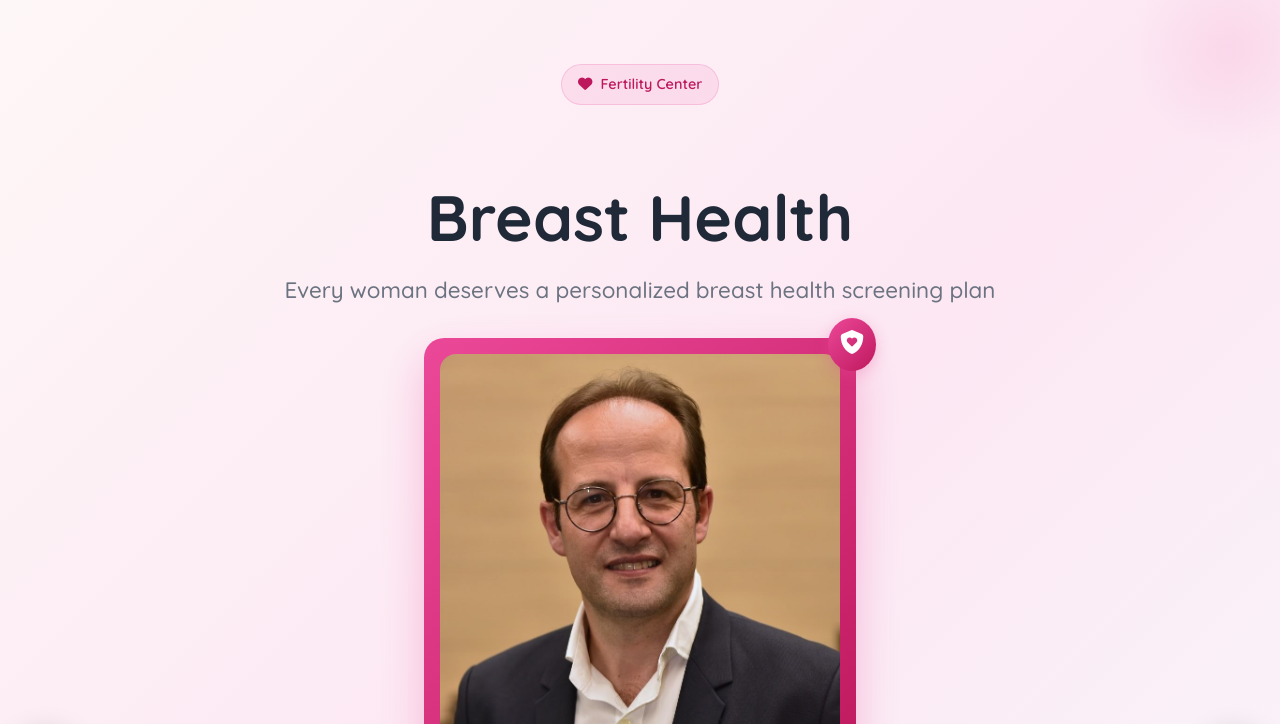
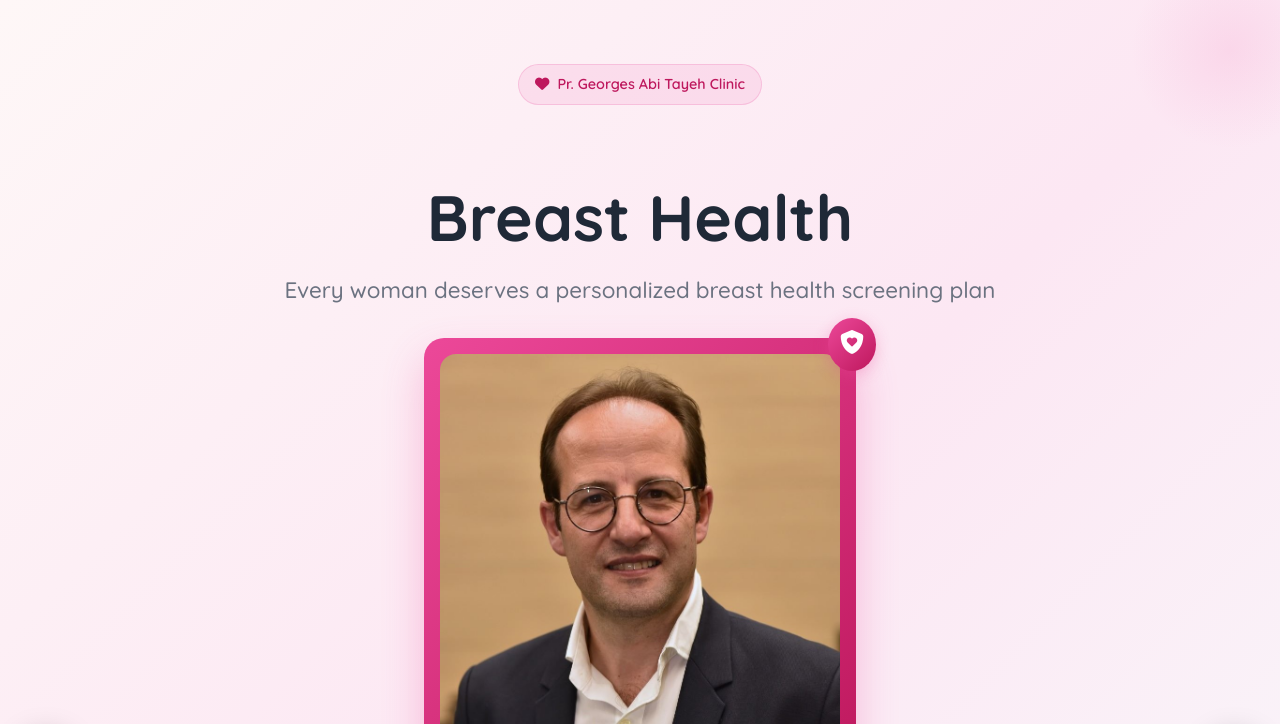
Before and after one commit to Charbel-Azar/PrGeorgesAbiTayeh, a website: page index.html in a window 1280 px wide. Shown: the top 724 px of the page. Drawn offline with Linux system fonts and the light colour scheme.

Commit message:
Update index.html

```diff
--- a/index.html
+++ b/index.html
@@ -167,7 +167,7 @@
                 <div style="text-align: center; width: 100%;">
                     <div class="slide-in-down" style="display: inline-flex; align-items: center; background: rgba(236, 72, 153, 0.1); color: #be185d; padding: 0.5rem 1rem; border-radius: 50px; font-size: 0.9rem; font-weight: 600; margin-bottom: 1.5rem; border: 1px solid rgba(236, 72, 153, 0.2);">
                         <i class="fa-solid fa-heart" style="margin-right: 0.5rem;"></i>
-                        Fertility Center
+                        Pr. Georges Abi Tayeh Clinic
                     </div>
 
                     <h1 class="slide-in-up stagger-1" style="font-size: clamp(2.5rem, 5vw, 4rem); font-weight: 700; color: #1f2937; margin-bottom: 1rem; line-height: 1.1;">
```
